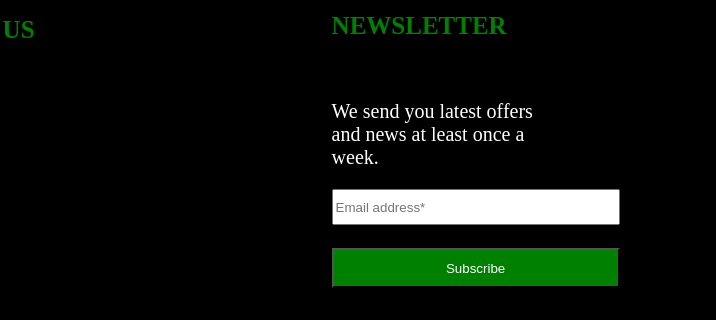
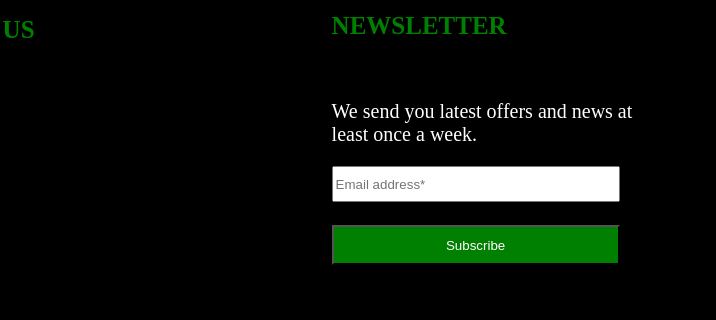
Before and after one commit to gavararakesh/LEtask1, a plain HTML site: page index.html in a window 1280 px wide. Shown: the part 2677-2997 px from the top of the page, 564-1280 px from the left. Drawn offline with Linux system fonts and the light colour scheme.

Commit message:
updated html

```diff
--- a/index.html
+++ b/index.html
@@ -41,7 +41,7 @@
 			</div>
 			<div id="footer-right">
 				<h1 class="gp" style="font-size: 25px; color: green;">NEWSLETTER</h1><br>
-				<p class="gp" style="width: 70%;">We send you latest offers and news at least once a week.</p>
+				<p class="gp" style="width: 95%;">We send you latest offers and news at least once a week.</p>
 				<input type="email" name="email" placeholder="Email address*" style="width: 280px;height: 30px"><br><br>
 				<button style="width: 288px;height: 40px;background-color: green;color: white;">Subscribe</button>
 			</div>
```
